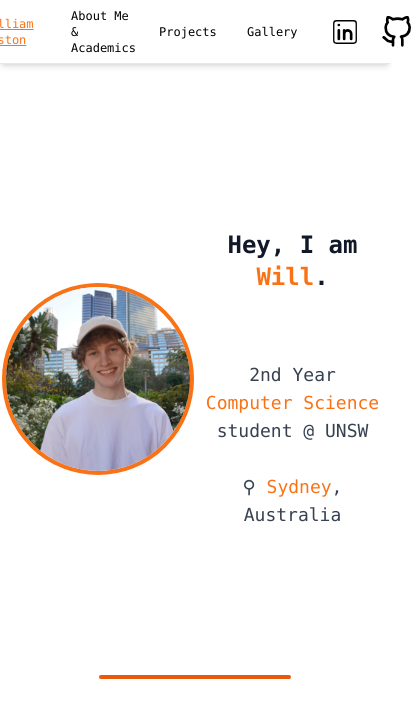
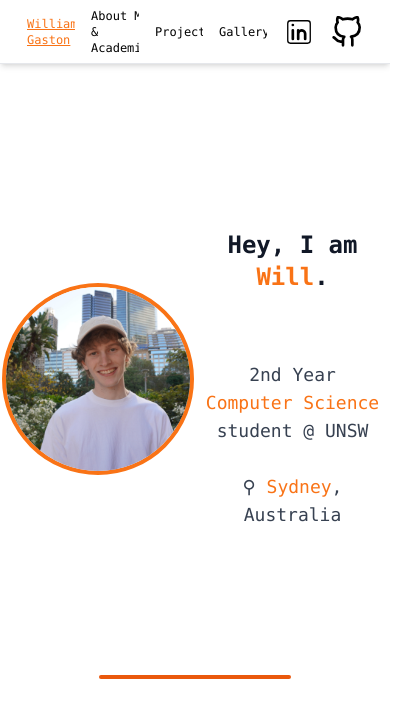
Before and after one commit to WillGaston/Website, a Next.js app: page / in a window 390 px wide. Shown: the top 718 px of the page, 415 px wide, since content can reach past the window. Built offline with nearby package versions, Linux system fonts and the light colour scheme.

Commit message:
reduced topbar margins

```diff
--- a/components/LanguageBadge.tsx
+++ b/components/LanguageBadge.tsx
@@ -9,7 +9,7 @@ type BadgeType = {
 export default function LanguageBadge({ language, imgLink, index }: BadgeType) {
 
   return (
-    <div className={`flex items-center p-4 max-w-sm rounded-xl shadow-md border`}>
+    <div className={`flex items-center p-4 max-w-xs md:max-w-sm rounded-xl shadow-md border`}>
       <Image
         src={imgLink}
         alt={`Image ${index + 1}`}
@@ -17,7 +17,7 @@ export default function LanguageBadge({ language, imgLink, index }: BadgeType) {
         height={20}
         className="object-cover"
         />
-      <h2 className="ml-2 text-xl font-semibold text-gray-800">{language}</h2>
+      <h2 className="ml-2 text-md md:text-xl font-semibold text-gray-800">{language}</h2>
     </div>
   );
 }
--- a/components/TopBar.tsx
+++ b/components/TopBar.tsx
@@ -29,7 +29,7 @@ export function TopBarItem({text, index}) {
         "text-black bg-white"
       } `}>
 
-      <span className={`font-mono flex overflow-hidden transition-all w-16 md:w-32 text-xs md:text-lg ml-2 no-underline hover:underline decoration-orange-500`}>
+      <span className={`font-mono flex overflow-hidden transition-all w-12 md:w-32 text-xs md:text-lg md:ml-2 no-underline hover:underline decoration-orange-500`}>
         {text}
       </span>
 
@@ -43,7 +43,7 @@ export function TopBarButton({icon, link}) {
       <a
         href={link}
         target="_blank"
-        className="flex items-center md:gap-2 px-0.5 md:px-4 py-2 bg-white text-black rounded transition"
+        className="flex items-center md:px-4 py-2 bg-white text-black rounded transition"
       >
         {icon}
     </a>
```
